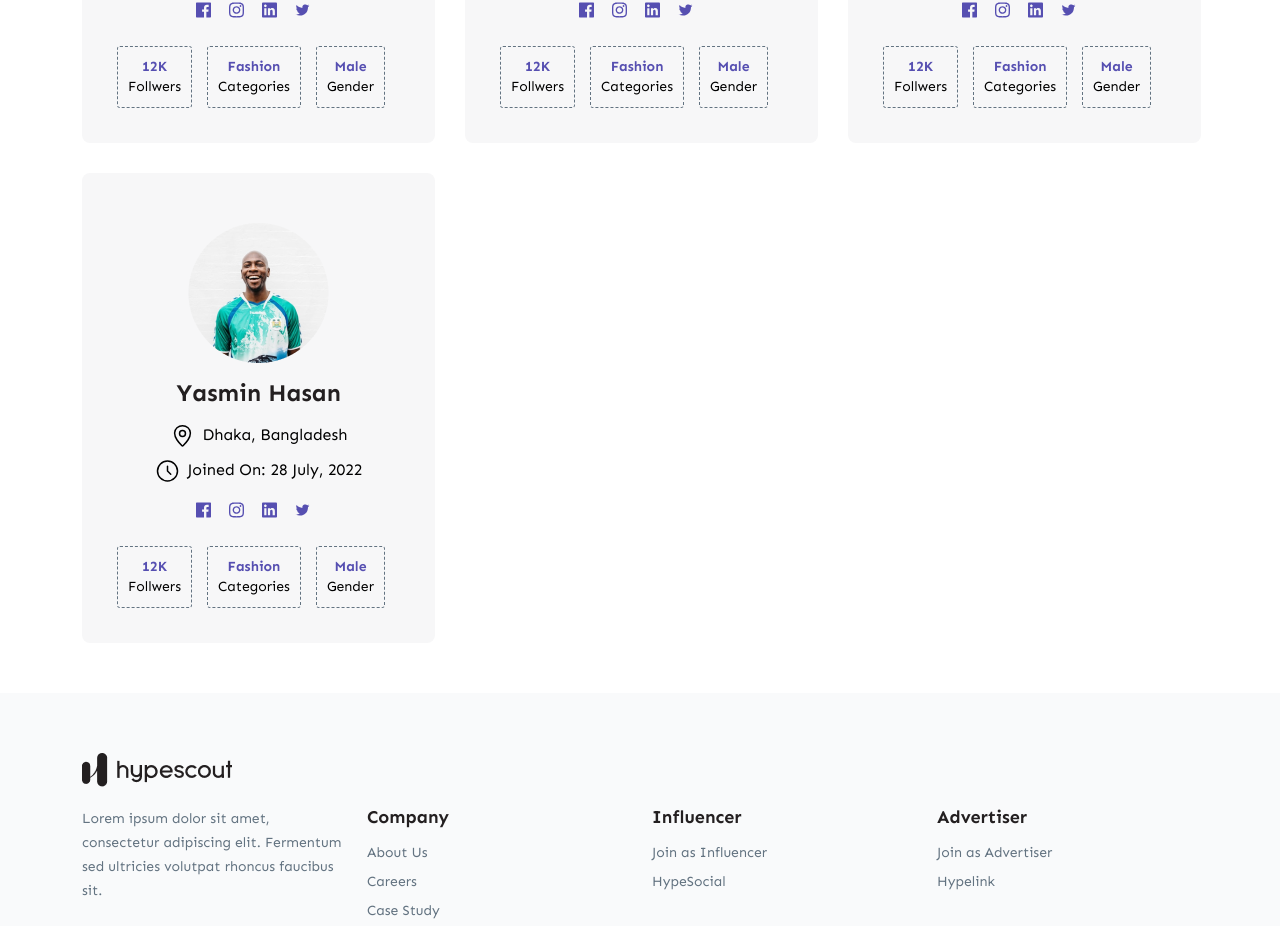
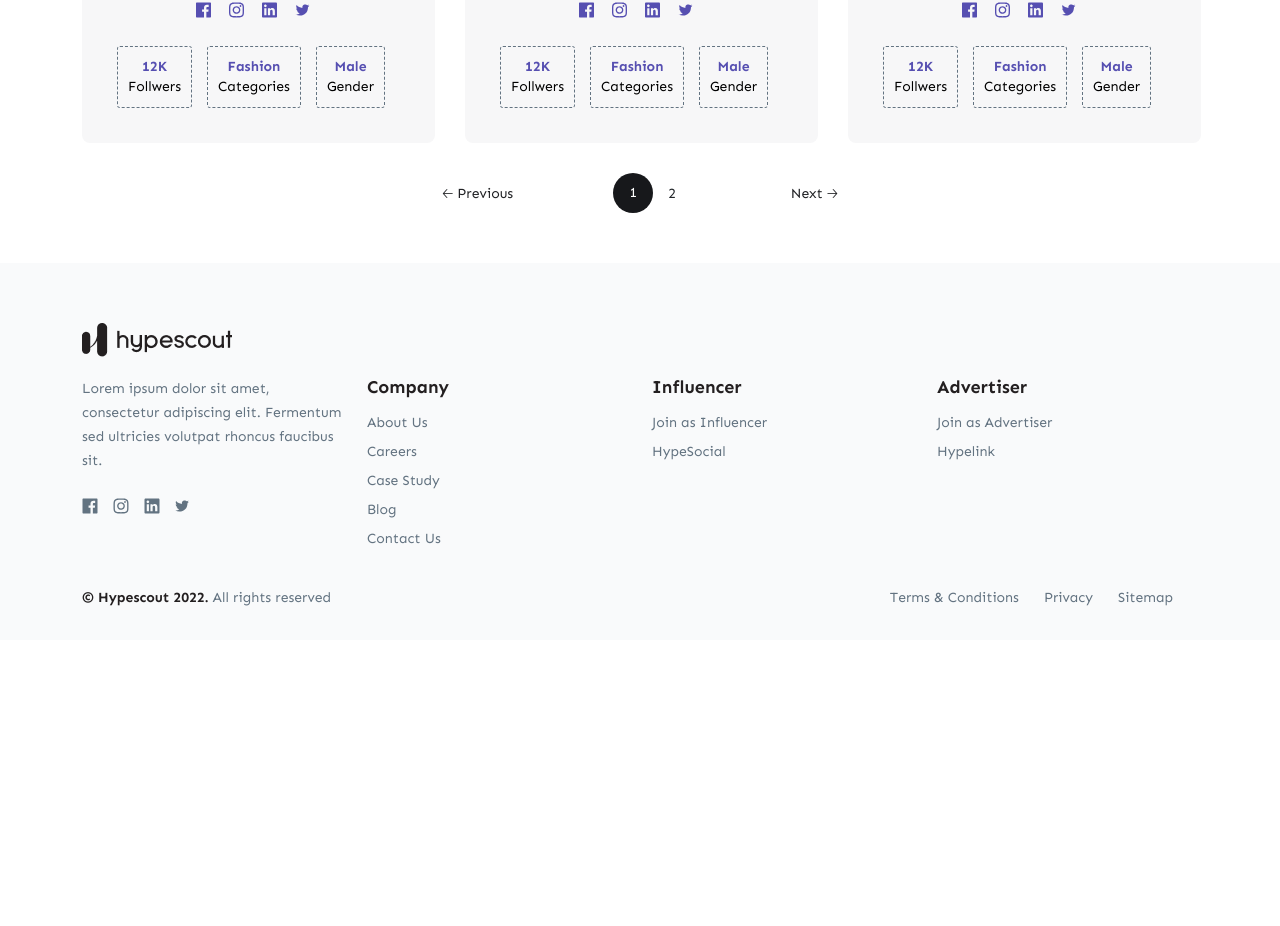
Before and after one commit to mdmaruf43/hypescout-assesment, a Next.js app: page / in a window 1280 px wide. Shown: the part 1035-1961 px from the top of the page. After the commit the page ends 1675 px from the top, so only its background shows below. Built offline with nearby package versions, Linux system fonts and the light colour scheme.

Commit message:
feat: pagination funtionality added with complete style

```diff
--- a/components/ProfileList/ProfileList.tsx
+++ b/components/ProfileList/ProfileList.tsx
@@ -1,6 +1,7 @@
 /* eslint-disable @next/next/no-img-element */
-import React from 'react';
+import React, { useState, useEffect } from 'react';
 import ProfileDataType from '../../dto/ProfileDataType';
+import ReactPaginate from 'react-paginate';
 
 interface PropsDataType {
     profileData:    ProfileDataType[];
@@ -8,11 +9,32 @@ interface PropsDataType {
 }
 
 const ProfileList: React.FC<PropsDataType> = ({ profileData, userSearch }) => {
+    const [currentItems, setCurrentItems] = useState<ProfileDataType[]>([]);
+    const [pageCount, setPageCount] = useState(0);
+    const [itemOffset, setItemOffset] = useState(0);
+    const itemsPerPage = 6;
+
+    useEffect(() => {
+        const endOffset = itemOffset + itemsPerPage;
+        console.log(`Loading items from ${itemOffset} to ${endOffset}`);
+        setCurrentItems(profileData.slice(itemOffset, endOffset));
+        setPageCount(Math.ceil(profileData.length / itemsPerPage));
+    }, [itemOffset, itemsPerPage, profileData]);
+
+    const handlePageClick = (event: { selected: number; }) => {
+        const newOffset = (event.selected * itemsPerPage) % profileData.length;
+        console.log(
+            `User requested page number ${event.selected}, which is offset ${newOffset}`
+        );
+        setItemOffset(newOffset);
+    };
+
     return (
-        <div className="profile__grid">
+        <div>
+            <div className="profile__grid">
             {
-                profileData?.length > 0 ?
-                    profileData?.map((user, index) => (
+                currentItems?.length > 0 ?
+                    currentItems?.map((user, index) => (
                         user?.name?.toLocaleLowerCase().includes(userSearch.toLowerCase()) && (
                             <div key={index} className="each">
                                 <div className="img__wraper">
@@ -48,6 +70,20 @@ const ProfileList: React.FC<PropsDataType> = ({ profileData, userSearch }) => {
                     : null
             }
 
+            </div>
+            <div className="d-flex justify-content-center">
+                <ReactPaginate
+                    breakLabel="..."
+                    nextLabel="Next 🡢"
+                    onPageChange={handlePageClick}
+                    pageRangeDisplayed={5}
+                    pageCount={pageCount}
+                    previousLabel="🡠 Previous"
+                    containerClassName="pagination"
+                    pageClassName="page__count"
+                    activeLinkClassName="active"
+                />
+            </div>
         </div>
     )
 }
--- a/package.json
+++ b/package.json
@@ -17,6 +17,7 @@
     "react-bootstrap-range-slider": "^3.0.8",
     "react-dom": "18.2.0",
     "react-icons": "^4.4.0",
+    "react-paginate": "^8.1.3",
     "sass": "^1.54.4"
   },
   "devDependencies": {
--- a/styles/sass/components/__components-dir.scss
+++ b/styles/sass/components/__components-dir.scss
@@ -1,2 +1,2 @@
-@import "search-box";
+@import "pagination";
 @import "button";
--- /dev/null
+++ b/styles/sass/components/_pagination.scss
@@ -0,0 +1,34 @@
+.pagination {
+    padding: 30px 0 0 0;
+    align-items: center;
+    li {
+        a {
+            font-weight: 500;
+            font-size: 14px;
+            line-height: 20px;
+            color: $light-text-color;
+        }
+    }
+    .previous {
+        margin-right: 100px;
+    }
+    .next {
+       margin-left: 100px;
+    }
+    .page__count {
+        margin-right: 15px;
+        cursor: pointer;
+        &.selected {
+            background: #17181B;
+            border-radius: 20px;
+            height: 40px;
+            width: 40px;
+            display: grid;
+            place-content: center;
+            a {
+                color: $white;
+            }
+        }
+    }
+
+}
--- a/styles/sass/components/_search-box.scss
+++ /dev/null
@@ -1,61 +0,0 @@
-.serch__box--area {
-  form {
-    position: relative;
-    @include max-media-width(991) {
-      position: absolute;
-      bottom: -65px;
-      left: 50%;
-      transform: translateX(-50%);
-      -webkit-transform: translateX(-50%);
-      -moz-transform: translateX(-50%);
-      -ms-transform: translateX(-50%);
-      -o-transform: translateX(-50%);
-      opacity: 0;
-      visibility: hidden;
-      @include hover-transition();
-      z-index: 11;
-    }
-    svg{
-      &:hover path{
-        fill: #f84f4f;
-
-      }
-    }
-  }
-  .serach__overlay {
-    position: fixed;
-    top: 0;
-    left: 0;
-    width: 100vw;
-    height: 0;
-    background-color: #55555577;
-    z-index: 10;
-    @include hover-transition();
-  }
-  &.search__active {
-    form {
-      bottom: -45px;
-      opacity: 1;
-      visibility: visible;
-
-    }
-    .serach__overlay{
-      height: 100vh;
-    }
-  }
-
-  input {
-    background: #f7f7f7;
-    border-radius: 50px;
-    width: 300px;
-    height: 40px;
-    border: none !important;
-    padding: 0 16px;
-  }
-  button {
-    position: absolute;
-    top: 6px;
-    right: 8px;
-    background: transparent;
-  }
-}
```
Also changed, not shown: 1 other file (tests, documents, lock files or other folders).
